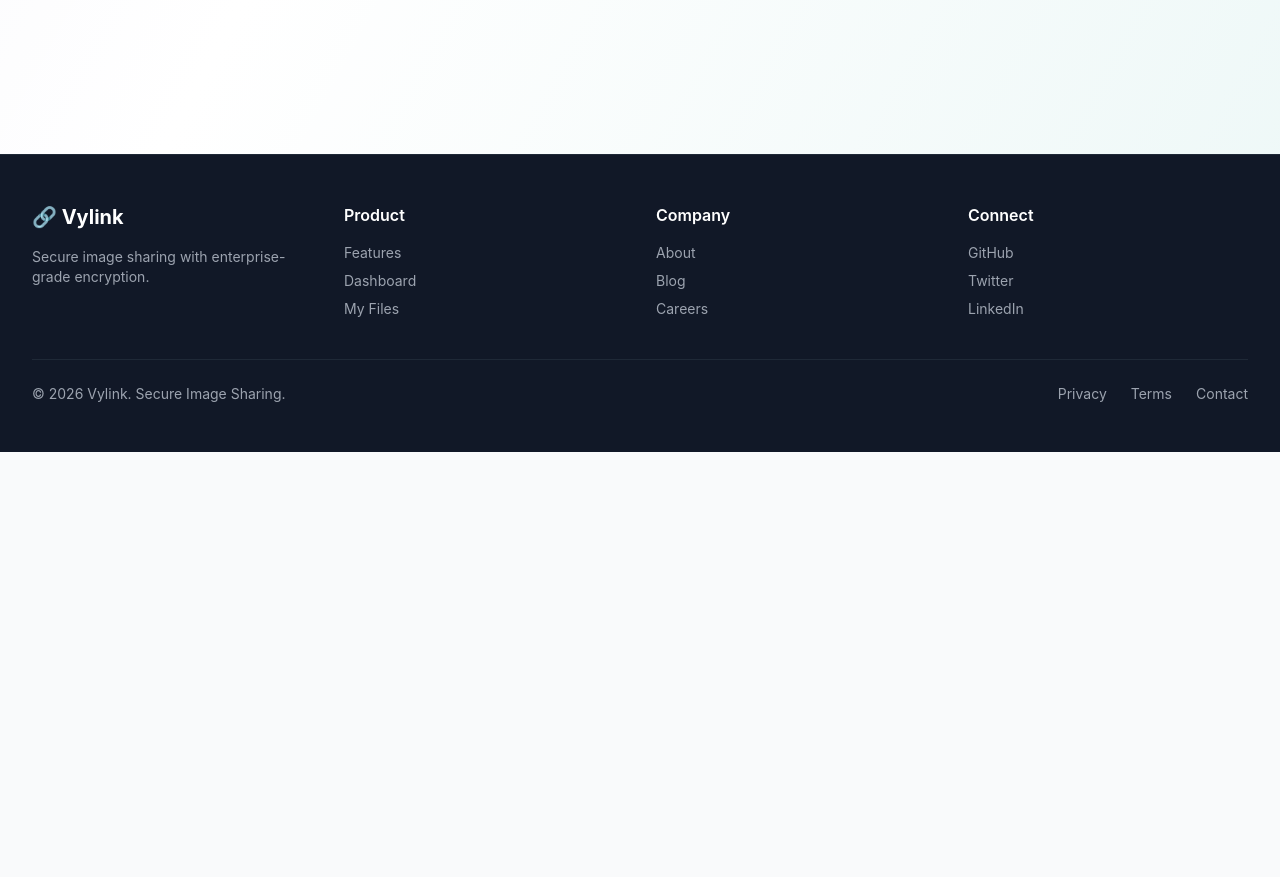
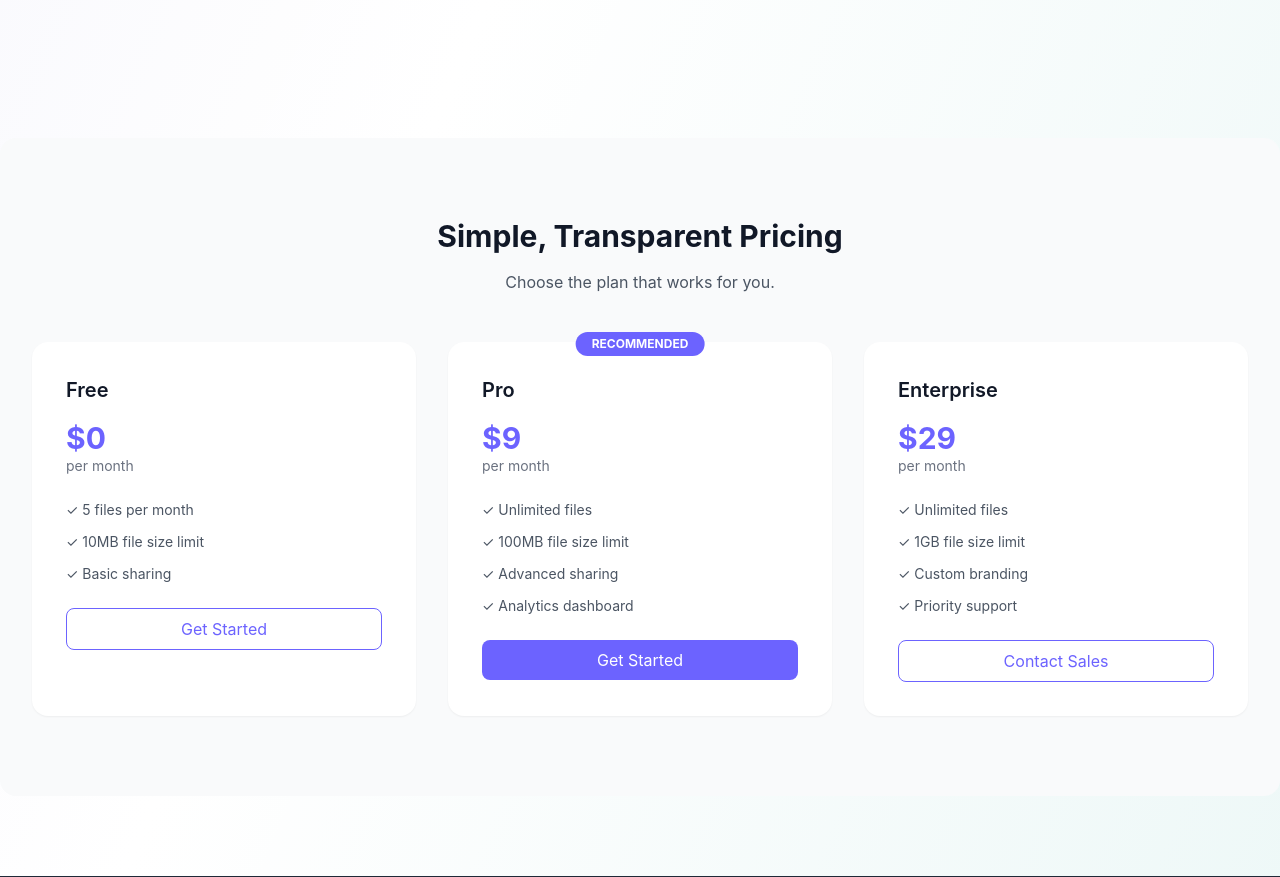
Before and after one commit to Ruchika402/Vylink, a React (Create React App) app in the folder frontend/: page / in a window 1280 px wide. Shown: the part 1920-2797 px from the top of the page. Before the commit the page ends 2372 px from the top, so only its background shows below. Built offline with nearby package versions, Linux system fonts and the light colour scheme; no server answers.

Commit message:
feat: complete landing page with pricing section and navbar updates

```diff
--- a/frontend/src/App.tsx
+++ b/frontend/src/App.tsx
@@ -3,6 +3,7 @@ import { BrowserRouter, Routes, Route } from "react-router-dom";
 import { Toaster } from "react-hot-toast";
 import { AuthProvider } from "./context/AuthContext";
 import ProtectedRoute from "./components/common/ProtectedRoute";
+
 
 // Pages
 import LandingPage from "./pages/LandingPage/LandingPage";
@@ -10,7 +11,6 @@ import Login from "./pages/Login";
 import Register from "./pages/Register";
 import Dashboard from "./pages/Dashboard";
 import Files from "./pages/Files";
-
 //import './App.css';
 
 function App() {
--- a/frontend/src/pages/LandingPage/LandingPage.tsx
+++ b/frontend/src/pages/LandingPage/LandingPage.tsx
@@ -4,6 +4,7 @@ import Hero from "./Hero";
 import Features from "./Features";
 
 const LandingPage: React.FC = () => {
+
   return (
     <div className="min-h-screen bg-gradient-to-br from-[#6C63FF]/5 via-white to-[#00C9A7]/5">
       {/* Navbar */}
@@ -19,7 +20,6 @@ const LandingPage: React.FC = () => {
               />
               <span className="text-2xl font-bold text-[#6C63FF]">Vylink</span>
             </div>
-
 
             <div className="hidden md:flex items-center space-x-6">
               <a
@@ -46,6 +46,29 @@ const LandingPage: React.FC = () => {
               >
                 About
               </a>
+              <a
+                href="#pricing"
+                onClick={(e) => {
+                  e.preventDefault();
+                  document
+                    .getElementById("pricing")
+                    ?.scrollIntoView({ behavior: "smooth" });
+                }}
+                className="text-sm font-medium text-gray-600 hover:text-primary transition cursor-pointer"
+              >
+                Pricing
+              </a>
+              {/* ✅ NEW: Docs */}
+              <a
+                href="#!"
+                onClick={(e) => {
+                  e.preventDefault();
+                  alert("📚 Documentation coming soon!");
+                }}
+                className="text-sm font-medium text-gray-600 hover:text-primary transition cursor-pointer"
+              >
+                Docs
+              </a>
               <Link
                 to="/dashboard"
                 className="text-sm font-medium text-gray-600 hover:text-primary transition"
@@ -61,7 +84,9 @@ const LandingPage: React.FC = () => {
                 className="text-gray-600 hover:text-[#6C63FF] transition"
               >
                 Sign In
+                {/* Dark Mode Toggle */}
               </Link>
+
               <Link
                 to="/register"
                 className="bg-[#6C63FF] text-white px-6 py-2 rounded-lg hover:bg-[#5A52D5] transition"
@@ -75,17 +100,23 @@ const LandingPage: React.FC = () => {
 
       <Hero />
       {/* ===== FEATURES SECTION ===== */}
-<section id="features" className="max-w-7xl mx-auto px-4 sm:px-6 lg:px-8 py-20">
+      <section
+        id="features"
+        className="max-w-7xl mx-auto px-4 sm:px-6 lg:px-8 py-20"
+      >
         <Features />
       </section>
 
-
       {/* ===== ABOUT SECTION ===== */}
-<section id="about" className="max-w-7xl mx-auto px-4 sm:px-6 lg:px-8 py-20">
+      <section
+        id="about"
+        className="max-w-7xl mx-auto px-4 sm:px-6 lg:px-8 py-20"
+      >
         <div className="text-center mb-12">
           <h2 className="text-3xl font-bold text-gray-900">About Vylink</h2>
           <p className="mt-4 text-gray-600 max-w-2xl mx-auto">
-      We're on a mission to make secure file sharing simple, fast, and accessible for everyone.
+            We're on a mission to make secure file sharing simple, fast, and
+            accessible for everyone.
           </p>
         </div>
 
@@ -95,16 +126,20 @@ const LandingPage: React.FC = () => {
             <div className="text-4xl mb-4">🚀</div>
             <h3 className="text-xl font-semibold text-gray-900">Our Mission</h3>
             <p className="mt-2 text-gray-500 text-sm leading-relaxed">
-        Democratize secure file sharing by making enterprise-grade encryption available to everyone.
+              Democratize secure file sharing by making enterprise-grade
+              encryption available to everyone.
             </p>
           </div>
 
           {/* Card 2 */}
           <div className="bg-white p-8 rounded-2xl shadow-sm border border-gray-100 hover:shadow-md transition">
             <div className="text-4xl mb-4">🔒</div>
-      <h3 className="text-xl font-semibold text-gray-900">Security First</h3>
+            <h3 className="text-xl font-semibold text-gray-900">
+              Security First
+            </h3>
             <p className="mt-2 text-gray-500 text-sm leading-relaxed">
-        End-to-end encryption, OWASP compliance, and regular security audits to protect your data.
+              End-to-end encryption, OWASP compliance, and regular security
+              audits to protect your data.
             </p>
           </div>
 
@@ -113,12 +148,77 @@ const LandingPage: React.FC = () => {
             <div className="text-4xl mb-4">🌍</div>
             <h3 className="text-xl font-semibold text-gray-900">Open Source</h3>
             <p className="mt-2 text-gray-500 text-sm leading-relaxed">
-        Built with transparency. All code is open-source and community-driven.
+              Built with transparency. All code is open-source and
+              community-driven.
             </p>
           </div>
         </div>
       </section>
 
+      {/* ===== PRICING SECTION ===== */}
+<section
+  id="pricing"
+  className="max-w-7xl mx-auto px-4 sm:px-6 lg:px-8 py-20 bg-gray-50 rounded-2xl mt-16"
+>
+  <div className="text-center mb-12">
+    <h2 className="text-3xl font-bold text-gray-900">Simple, Transparent Pricing</h2>
+    <p className="mt-4 text-gray-600 max-w-2xl mx-auto">
+      Choose the plan that works for you.
+    </p>
+  </div>
+
+  <div className="grid grid-cols-1 md:grid-cols-3 gap-8">
+    {/* Free Plan */}
+    <div className="bg-white p-8 rounded-2xl shadow-sm border-2 border-transparent hover:border-primary hover:shadow-[0_0_25px_rgba(108,99,255,0.3)] transition-all duration-300 cursor-pointer">
+      <h3 className="text-xl font-semibold text-gray-900">Free</h3>
+      <p className="text-3xl font-bold text-primary mt-4">$0</p>
+      <p className="text-sm text-gray-500">per month</p>
+      <ul className="mt-6 space-y-3 text-sm text-gray-600">
+        <li>✓ 5 files per month</li>
+        <li>✓ 10MB file size limit</li>
+        <li>✓ Basic sharing</li>
+      </ul>
+      <button className="mt-6 w-full py-2 border border-primary text-primary rounded-lg hover:bg-primary hover:text-white transition">
+        Get Started
+      </button>
+    </div>
+
+    {/* Pro Plan */}
+    <div className="bg-white p-8 rounded-2xl shadow-sm border-2 border-transparent hover:border-primary hover:shadow-[0_0_25px_rgba(108,99,255,0.3)] transition-all duration-300 cursor-pointer relative">
+      <div className="absolute -top-3 left-1/2 -translate-x-1/2 bg-primary text-white text-xs font-bold px-4 py-1 rounded-full">
+        RECOMMENDED
+      </div>
+      <h3 className="text-xl font-semibold text-gray-900">Pro</h3>
+      <p className="text-3xl font-bold text-primary mt-4">$9</p>
+      <p className="text-sm text-gray-500">per month</p>
+      <ul className="mt-6 space-y-3 text-sm text-gray-600">
+        <li>✓ Unlimited files</li>
+        <li>✓ 100MB file size limit</li>
+        <li>✓ Advanced sharing</li>
+        <li>✓ Analytics dashboard</li>
+      </ul>
+      <button className="mt-6 w-full py-2 bg-primary text-white rounded-lg hover:bg-primary-dark transition">
+        Get Started
+      </button>
+    </div>
+
+    {/* Enterprise Plan */}
+    <div className="bg-white p-8 rounded-2xl shadow-sm border-2 border-transparent hover:border-primary hover:shadow-[0_0_25px_rgba(108,99,255,0.3)] transition-all duration-300 cursor-pointer">
+      <h3 className="text-xl font-semibold text-gray-900">Enterprise</h3>
+      <p className="text-3xl font-bold text-primary mt-4">$29</p>
+      <p className="text-sm text-gray-500">per month</p>
+      <ul className="mt-6 space-y-3 text-sm text-gray-600">
+        <li>✓ Unlimited files</li>
+        <li>✓ 1GB file size limit</li>
+        <li>✓ Custom branding</li>
+        <li>✓ Priority support</li>
+      </ul>
+      <button className="mt-6 w-full py-2 border border-primary text-primary rounded-lg hover:bg-primary hover:text-white transition">
+        Contact Sales
+      </button>
+    </div>
+  </div>
+</section>
 
       {/* Footer */}
       <footer className="bg-gray-900 text-gray-300 border-t border-gray-800 mt-20">
```
Lines whose indentation alone changed are shown as unchanged.
